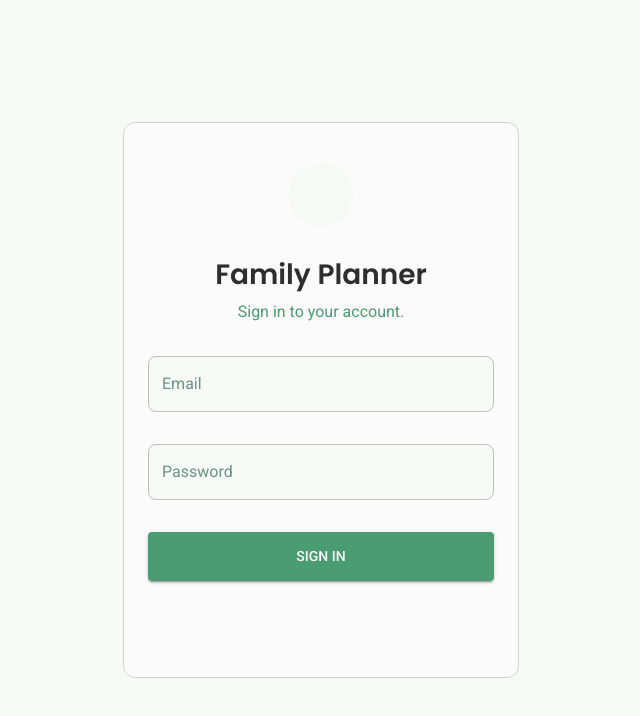
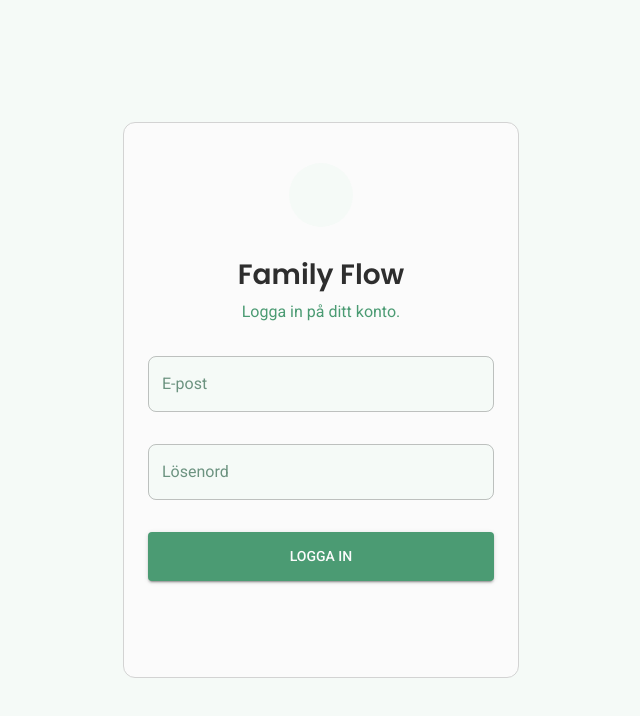
Before and after one commit to rasmus-bremholm/FamilyFlow, a Next.js app in the folder family-flow/: page /login in a window 1280 px wide. Shown: the top 716 px of the page, without its empty margins (319-959 px from the left). Built offline with nearby package versions, Linux system fonts and the light colour scheme; some icons are missing; what @mui/material-nextjs would draw is missing.

Commit message:
From english to swedish in all(?) UI except for modal

```diff
--- a/family-flow/app/components/CurrentWeekButton.jsx
+++ b/family-flow/app/components/CurrentWeekButton.jsx
@@ -4,7 +4,7 @@ import HistoryIcon from '@mui/icons-material/History';
 export default function CurrentWeekButton({ onClick }) {
   return (
     <Box onClick={onClick}>
-      <Tooltip title="Go to today" arrow>
+      <Tooltip title="Gå till nuvarande vecka" arrow>
         <IconButton>
           <HistoryIcon />
         </IconButton>
--- a/family-flow/app/components/ShareButton.jsx
+++ b/family-flow/app/components/ShareButton.jsx
@@ -27,7 +27,7 @@ export default function ShareButton({ weekNumber }) {
   return (
     <>
       <Box onClick={handleClick}>
-        <Tooltip title="Share Week" arrow>
+        <Tooltip title="Dela veckoplanering" arrow>
           <IconButton>
             <ShareIcon />
           </IconButton>
--- a/family-flow/app/components/WeekNavButton.jsx
+++ b/family-flow/app/components/WeekNavButton.jsx
@@ -21,7 +21,7 @@ export default function WeekNavButton({ direction, onClick }) {
       startIcon={isPrev ? <ChevronLeftIcon /> : undefined}
       endIcon={!isPrev ? <ChevronRightIcon /> : undefined}
     >
-      {matches ? (isPrev ? "Previous week" : "Next week") : ""}
+      {matches ? (isPrev ? "Tidigare vecka" : "Nästa vecka") : ""}
     </Button>
   );
 }
--- a/family-flow/app/login/page.jsx
+++ b/family-flow/app/login/page.jsx
@@ -26,7 +26,7 @@ export default function LoginPage() {
       localStorage.setItem("loggedInUser", JSON.stringify(loggedInUser));
       router.push("/main");
     } else {
-      setError("Invalid email or password");
+      setError("Ogiltig e-postadress eller lösenord");
     }
   };
 
@@ -67,22 +67,22 @@ export default function LoginPage() {
         </Stack>
         <Stack spacing={1}>
           <Typography variant="h1" align="center" sx={{ fontSize: "1.75rem" }}>
-            Family Planner
+            Family Flow
           </Typography>
           <Typography
             component="p"
             align="center"
             sx={{ color: "primary.main" }}
           >
-            Sign in to your account.
+            Logga in på ditt konto.
           </Typography>
         </Stack>
         <form onSubmit={handleLogin}>
           <Stack spacing={4}>
             <TextField
-              label="Email"
+              label="E-post"
               type="email"
-              placeholder="Email"
+              placeholder="E-post"
               value={email}
               onChange={(e) => setEmail(e.target.value)}
               sx={{
@@ -96,9 +96,9 @@ export default function LoginPage() {
               }}
             />
             <TextField
-              label="Password"
+              label="Lösenord"
               type="password"
-              placeholder="Password"
+              placeholder="Lösenord"
               value={password}
               onChange={(e) => setPassword(e.target.value)}
               sx={{
@@ -117,7 +117,7 @@ export default function LoginPage() {
               type="submit"
               sx={{ py: 1.5 }}
             >
-              Sign In
+              Logga In
             </Button>
           </Stack>
         </form>
--- a/family-flow/app/main/page.jsx
+++ b/family-flow/app/main/page.jsx
@@ -61,7 +61,7 @@ function WeeklySchedule() {
             variant="h3"
             sx={{ color: theme.palette.text.secondary, mt: 1 }}
           >
-            Plan your meals and activities for the week
+            Planera dina måltider och aktiviteter för veckan
           </Typography>
         </Box>
 
@@ -84,7 +84,7 @@ function WeeklySchedule() {
         <WeekNavButton direction={'prev'} onClick={() => previousWeek()} />
         <Box>
           <Typography variant="h4" component="h2" textAlign="center">
-            w. {weekNumber}
+            v. {weekNumber}
           </Typography>
           <Box display="flex" gap={1}>
             <Typography variant="subtitle">{currentWeek[0].month}</Typography>
--- a/family-flow/lib/weekUtils.js
+++ b/family-flow/lib/weekUtils.js
@@ -5,7 +5,7 @@ import "dayjs/locale/sv";
 
 dayjs.extend(weekOfYear);
 dayjs.extend(isoWeek);
-//dayjs.locale("sv");
+dayjs.locale("sv");
 
 // Denna funktionen returnerar veckan som en ISOWeek, bra för main-view kalendern
 export function getWeekArray(startDate) {
```
Also changed, not shown: family-flow/app/components/AddEventButton.jsx (+8 -2 lines).
